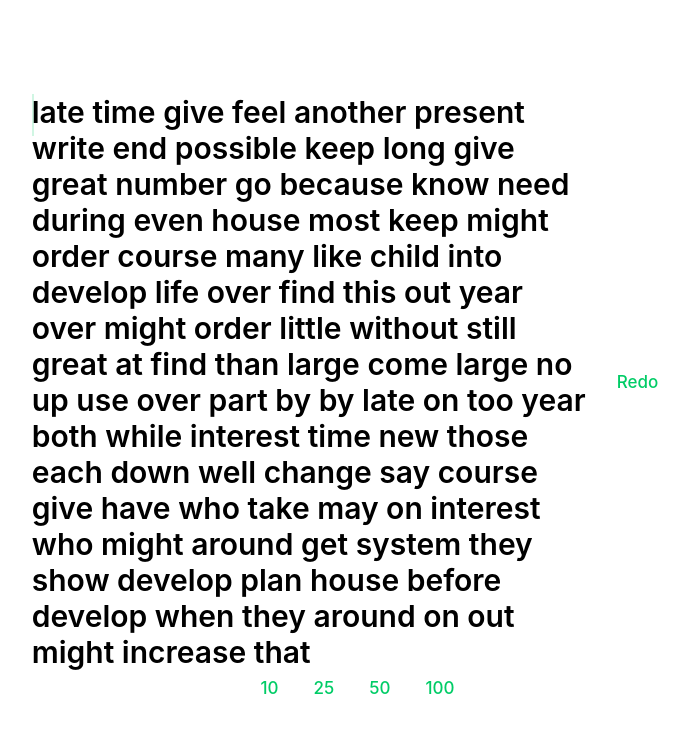
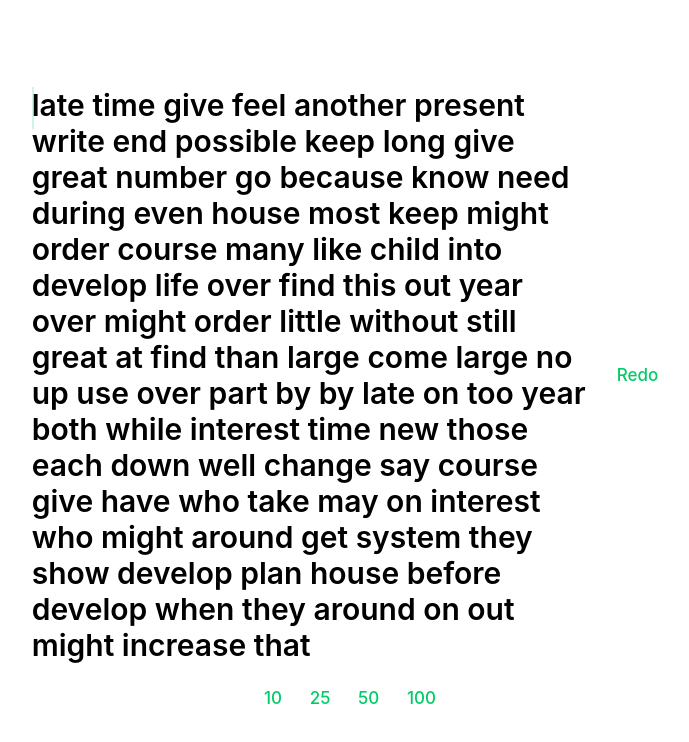
Before and after one commit to mattponiat/typingu-testo, a Next.js app: page / in a window 1280 px wide. Shown: the top 742 px of the page, without its empty margins (290-979 px from the left). Built offline with nearby package versions, Linux system fonts and the light colour scheme.

Commit message:
state for background timer

```diff
--- a/components-ui/molecules/SetOfButtons/index.tsx
+++ b/components-ui/molecules/SetOfButtons/index.tsx
@@ -5,32 +5,40 @@ import Button from "components-ui/atoms/Button";
 import { useWordsAmount } from "hooks/useWordsAmount";
 //Styles
 import styled from "styled-components";
+import { useTypingContext } from "context/store";
 
 const SetOfButtons = () => {
   const { setWordsAmount } = useWordsAmount();
+  const { setIsActive, setSeconds } = useTypingContext();
+
+  const setAndRestartWords = (amount: number) => {
+    setWordsAmount(amount);
+    setIsActive(false);
+    setSeconds(0);
+  };
+
   return (
     <Wrapper>
-      <Button onClick={() => setWordsAmount(10)}>10</Button>
-      <Button onClick={() => setWordsAmount(25)}>25</Button>
-      <Button onClick={() => setWordsAmount(50)}>50</Button>
-      <Button onClick={() => setWordsAmount(100)}>100</Button>
+      <Button onClick={() => setAndRestartWords(10)}>10</Button>
+      <Button onClick={() => setAndRestartWords(25)}>25</Button>
+      <Button onClick={() => setAndRestartWords(50)}>50</Button>
+      <Button onClick={() => setAndRestartWords(100)}>100</Button>
     </Wrapper>
   );
 };
 
 const Wrapper = styled.div`
   display: flex;
-  justify-content: center;
+  justify-content: space-between;
   align-items: center;
   width: 15vw;
   min-height: auto;
-  margin: 3px;
+  margin-top: 20px;
 
   button {
     border: none;
     background: none;
     padding: 5px 10px;
-    margin-left: 15px;
     cursor: pointer;
     font-size: 17px;
     font-weight: 500;
--- a/components-ui/organisms/TypingContainer/index.tsx
+++ b/components-ui/organisms/TypingContainer/index.tsx
@@ -10,16 +10,20 @@ import styled from "styled-components";
 import { useWordsAmount } from "hooks/useWordsAmount";
 //Context
 import { WordsContext } from "context/WordsContext";
+import { useTypingContext } from "context/store";
 
 const TypingContainer: React.FC = () => {
   const { setWordsAmount } = useWordsAmount();
   const [words] = useContext(WordsContext)!;
+  const { setIsActive, setSeconds } = useTypingContext();
 
   //Randomize and restart words
   const restartTest = () => {
     for (let i = 0; i < words.length + 1; i++) {
       if (words.length === i) {
         setWordsAmount(i);
+        setIsActive(false);
+        setSeconds(0);
       }
     }
   };
```
